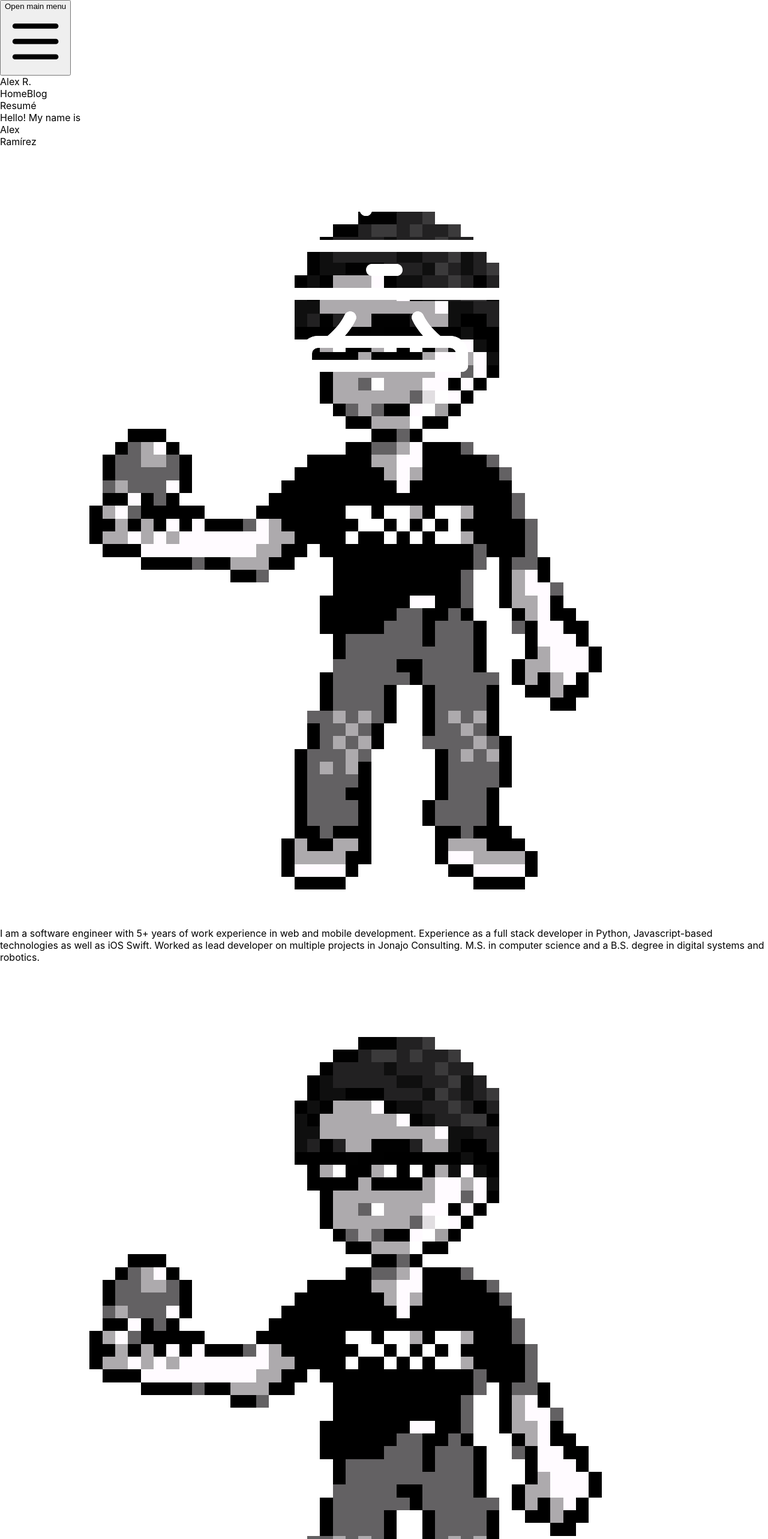
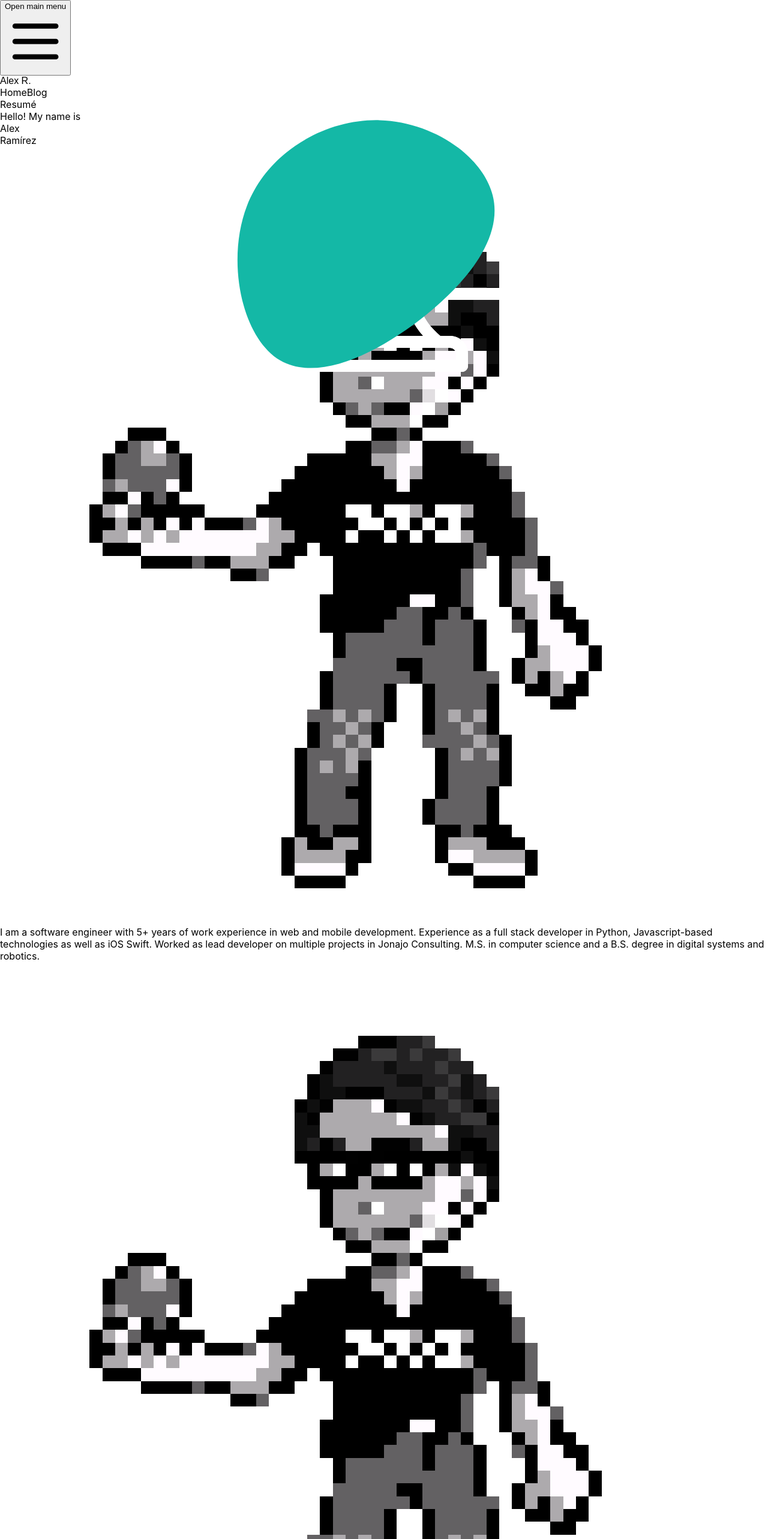
Before and after one commit to aluramh/my-portfolio, a Next.js app: page / in a window 1280 px wide. Shown: the top 2566 px of the page at 60% size. Built offline with nearby package versions, Linux system fonts and the light colour scheme.

Commit message:
Added and positioned blob

```diff
--- a/components/sections/Headline.tsx
+++ b/components/sections/Headline.tsx
@@ -1,8 +1,10 @@
 import clsx from 'clsx'
 import React from 'react'
+import Image from 'next/image'
+
 import { headline } from '../../assets/data/profile'
-import profilePic from '../../assets/images/pixel-me.svg'
 import PixelMe from '../PixelMe'
+import blob from '../../assets/images/blob.svg'
 
 const Headline = () => {
   return (
@@ -34,12 +36,22 @@ const Headline = () => {
             </div>
           </div>
 
-          <p id='headline-text' className="text-lg">{headline}</p>
+          <p id='headline-text' className='text-lg'>
+            {headline}
+          </p>
         </div>
 
         {/* Right side */}
-        <div className='hidden sm:block w-1/2 py-10 pl-14'>
-          <PixelMe className='cursor-pointer' />
+        <div className='relative hidden sm:block w-1/2 py-10 pl-14'>
+          {/* Blob background */}
+          <div className='z-0 h-full w-full absolute transform scale-150'>
+            <Image src={blob} layout='fill' className='h-96'/>
+          </div>
+
+          {/* Image */}
+          <div className='z-50 relative'>
+            <PixelMe className='cursor-pointer' />
+          </div>
         </div>
       </div>
     </section>
--- a/components/sections/Navbar.tsx
+++ b/components/sections/Navbar.tsx
@@ -64,7 +64,7 @@ const Navbar: FC = props => {
                         'transform translate-y-0.5',
                         'lg:block',
                       )}
-                      style={{ fontFamily: `'Oswald',sans-serif;` }}
+                      style={{ fontFamily: `'Oswald', sans-serif` }}
                     >
                       Alex R.
                     </div>
```
Also changed, not shown: assets/images/blob.svg.
